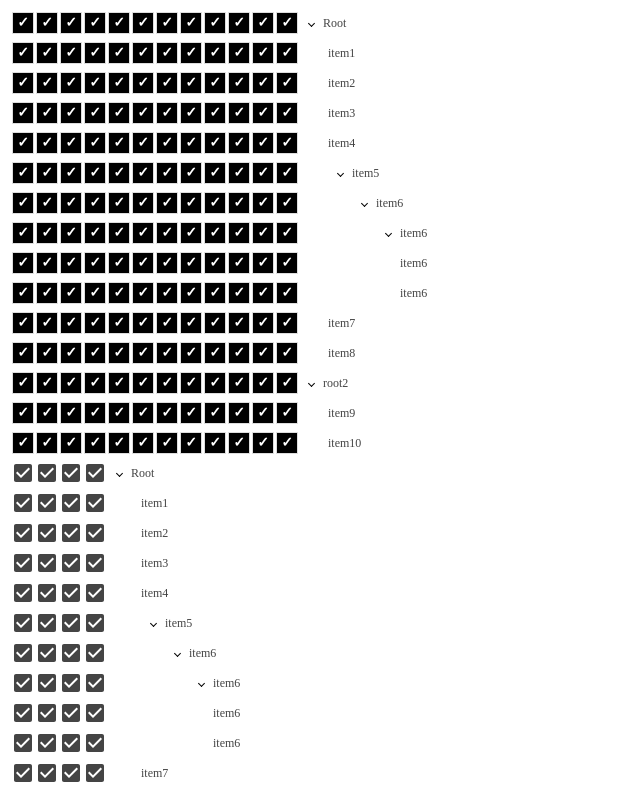
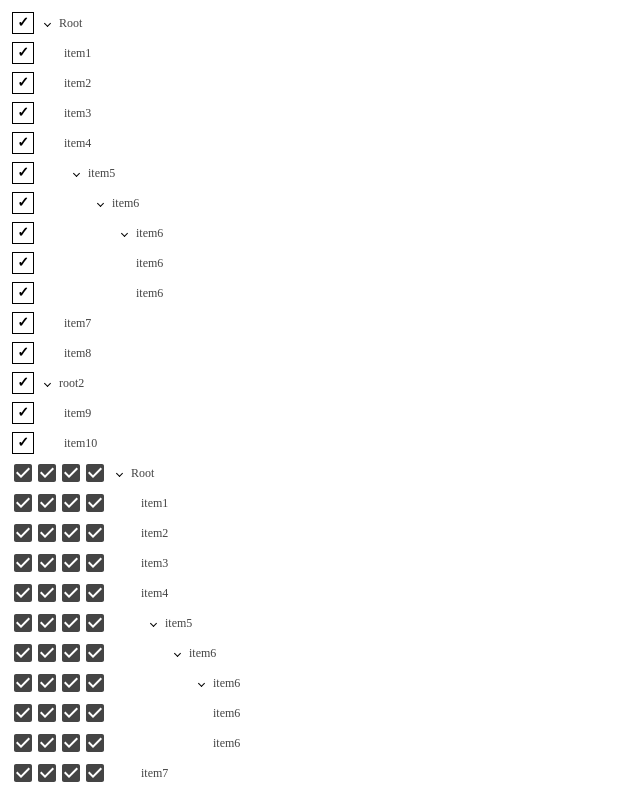
Before and after one commit to kiminseob/react-multi-checkbox-tree, a React app: page / in a window 1280 px wide. Shown: the top 792 px of the page, without its empty margins (0-640 px from the left). Built offline with nearby package versions, Linux system fonts and the light colour scheme; the HTML template or start-up script is replaced by a standard one.

Commit message:
feat: customStyle checkbox props 추가

```diff
--- a/src/App.jsx
+++ b/src/App.jsx
@@ -1,6 +1,7 @@
 import React, { useState } from 'react';
 import MultiTree from 'components/Tree/MultiTree';
 import { treeItem, jeusRole } from 'data/treeItem';
+import styles from './custom.module.scss';
 import CheckCircleIcon from '@mui/icons-material/CheckCircle';
 import CheckCircleOutlineIcon from '@mui/icons-material/CheckCircleOutline';
 import CheckBoxIcon from '@mui/icons-material/CheckBox';
@@ -38,7 +39,7 @@ function App() {
   const initCheckStates = (item) => {
     return [1, 1];
   };
-
+  console.log(styles);
   /** TODO
     checkbox size props , indent props 따로 나눠야 할듯
   */
@@ -47,9 +48,14 @@ function App() {
       <MultiTree
         treeId="treeItems"
         items={items.treeItem}
-        checkboxCount={12}
+        checkboxCount={1}
         onCheck={onCheck}
         onExpand={onExpand}
+        customStyle={{
+          expand: {},
+          label: {},
+          title: {},
+        }}
       />
       <MultiTree
         items={items.treeItem}
@@ -77,6 +83,7 @@ function App() {
         }}
       />
       <MultiTree
+        titles={['read', 'write']}
         items={items.jeusRole}
         treeId="jeusRole"
         checkboxCount={2}
--- a/src/components/Checkbox/Checkbox.tsx
+++ b/src/components/Checkbox/Checkbox.tsx
@@ -1,19 +1,13 @@
-import React, { ReactElement } from 'react';
+import React from 'react';
 import styles from './checkbox.module.scss';
-
-export type Icons = {
-  indeterminate?: ReactElement;
-  check?: ReactElement;
-  unCheck?: ReactElement;
-  expand?: ReactElement;
-  collapse?: ReactElement;
-};
+import { CustomStyle, Icons } from 'types';
 
 type checkboxProps = {
   isChecked: boolean;
   isIndeterminate: boolean;
   onClick: () => void;
   icons: Icons;
+  customStyle: CustomStyle;
 };
 
 const Checkbox: React.FC<checkboxProps> = ({
@@ -21,6 +15,7 @@ const Checkbox: React.FC<checkboxProps> = ({
   isIndeterminate = false,
   onClick = () => {},
   icons,
+  customStyle,
 }) => {
   const className = `${styles.checkbox} ${
     isIndeterminate ? styles.isIndeterminate : ''
@@ -36,7 +31,16 @@ const Checkbox: React.FC<checkboxProps> = ({
     } else if (icons.unCheck) {
       return React.cloneElement(icons.unCheck, { onClick });
     }
-    return <div className={className} onClick={onClick} />;
+    return (
+      <div
+        className={`${
+          customStyle?.checkbox
+            ? `${className} ${customStyle.checkbox}`
+            : className
+        }`}
+        onClick={onClick}
+      />
+    );
   };
 
   return render();
--- a/src/components/Checkbox/checkbox.module.scss
+++ b/src/components/Checkbox/checkbox.module.scss
@@ -1,17 +1,17 @@
 .checkbox {
-  $color: black;
+  $color: white;
   $size: 1em;
   $fontSize: 1em;
   width: $size;
   height: $size;
   display: inline-block;
   background-color: white;
-  color: white;
+  color: black;
   text-align: center;
   font-weight: bold;
   font-size: $fontSize;
   position: relative;
-  outline: 1px solid #ddd;
+  outline: 1px solid black;
   line-height: $fontSize;
   box-sizing: border-box;
   cursor: pointer;
@@ -19,23 +19,23 @@
   &::after {
     content: '\a0';
   }
+}
 
-  &.isChecked {
-    background-color: $color;
+.isChecked {
+  background-color: white;
   &::after {
     content: '✓';
     font-size: 0.7em;
   }
 }
 
-  &.isUnChecked {
-    border: 1px solid black;
+.isUnChecked {
+  outline: 1px solid #bbb;
 }
 
-  &.isIndeterminate {
-    background-color: $color;
+.isIndeterminate {
+  background-color: white;
   &::after {
     content: '•';
   }
 }
-}
--- a/src/components/CheckboxItems/CheckboxItems.tsx
+++ b/src/components/CheckboxItems/CheckboxItems.tsx
@@ -1,7 +1,7 @@
 import React from 'react';
 import Checkbox from '../Checkbox/Checkbox';
 import { CheckboxState } from '../Tree/MultiTree';
-import { Item, Icons } from 'types';
+import { Item, Icons, CustomStyle } from 'types';
 import styles from './checkboxItems.module.scss';
 
 type CheckboxItemsProps = {
@@ -11,6 +11,7 @@ type CheckboxItemsProps = {
   checkboxCount: number;
   checkboxStates: number[];
   icons: Icons;
+  customStyle: CustomStyle;
   onClick: (id: number, idx: number) => void;
 };
 
@@ -21,10 +22,11 @@ const CheckboxItems: React.FC<CheckboxItemsProps> = ({
   checkboxStates,
   onClick,
   icons,
+  customStyle,
 }) => {
   return (
     <div
-      className={styles.checkbox}
+      className={styles.checkboxs}
       style={{
         fontSize: indent * (5 / 6),
         width: checkboxCount * indent,
@@ -38,6 +40,7 @@ const CheckboxItems: React.FC<CheckboxItemsProps> = ({
           isChecked={checkboxStates[i] === CheckboxState.CHECKED}
           isIndeterminate={checkboxStates[i] === CheckboxState.INDETERMINATE}
           icons={icons}
+          customStyle={customStyle}
         />
       ))}
     </div>
--- a/src/components/CheckboxItems/checkboxItems.module.scss
+++ b/src/components/CheckboxItems/checkboxItems.module.scss
@@ -1,4 +1,4 @@
-.checkbox {
+.checkboxs {
   display: flex;
   justify-content: space-around;
   align-items: center;
--- a/src/components/CheckboxList/CheckboxList.tsx
+++ b/src/components/CheckboxList/CheckboxList.tsx
@@ -1,7 +1,7 @@
 import React from 'react';
 import CheckboxPositionAssemble from '../CheckboxItems/CheckboxPositionAssemble';
 import styles from './checkboxlist.module.scss';
-import { ItemState, Icons, Item } from 'types';
+import { ItemState, Icons, Item, CustomStyle } from 'types';
 
 type CheckboxListProps = {
   itemStates: ItemState[];
@@ -15,6 +15,7 @@ type CheckboxListProps = {
   icons: Icons;
   indent: number;
   isExpand: boolean;
+  customStyle: CustomStyle;
   onClick: (id: number, idx: number) => void;
   getStatesForId: (id: number) => number[] | undefined;
   toggle: (e: React.MouseEvent<HTMLSpanElement>) => void;
@@ -32,6 +33,7 @@ const CheckboxList: React.FC<CheckboxListProps> = ({
   icons,
   indent,
   isExpand,
+  customStyle,
   onClick = () => {},
   getStatesForId,
   toggle,
@@ -59,6 +61,7 @@ const CheckboxList: React.FC<CheckboxListProps> = ({
         icons={icons}
         indent={indent}
         isExpand={isExpand}
+        customStyle={customStyle}
         onClick={onClick}
         getStatesForId={getStatesForId}
         toggle={toggle}
@@ -93,6 +96,7 @@ const CheckboxList: React.FC<CheckboxListProps> = ({
                     indent,
                     checkboxCount,
                     checkboxStates,
+                    customStyle,
                     onClick,
                   },
                   { item, itemStates, icons, getNodeItems, toggle },
--- a/src/components/CheckboxList/checkboxlist.module.scss
+++ b/src/components/CheckboxList/checkboxlist.module.scss
@@ -23,6 +23,15 @@ ul.list {
   }
 }
 
+.title {
+  display: flex;
+
+  span {
+    color: #444;
+    font-size: 12px;
+  }
+}
+
 .arrowWrapper {
   width: 24px;
   height: 24px;
--- /dev/null
+++ b/src/custom.module.scss
@@ -0,0 +1,4 @@
+.checkbox {
+  color: #0ee459;
+  outline: 1px solid #0ee459;
+}
--- a/src/types/index.tsx
+++ b/src/types/index.tsx
@@ -18,3 +18,7 @@ export type Icons = {
   expand?: ReactElement;
   collapse?: ReactElement;
 };
+
+export type CustomStyle = {
+  checkbox?: object;
+};
```
Also changed, not shown: 1 other file (tests, documents, lock files or other folders). Lines whose indentation alone changed are shown as unchanged.
